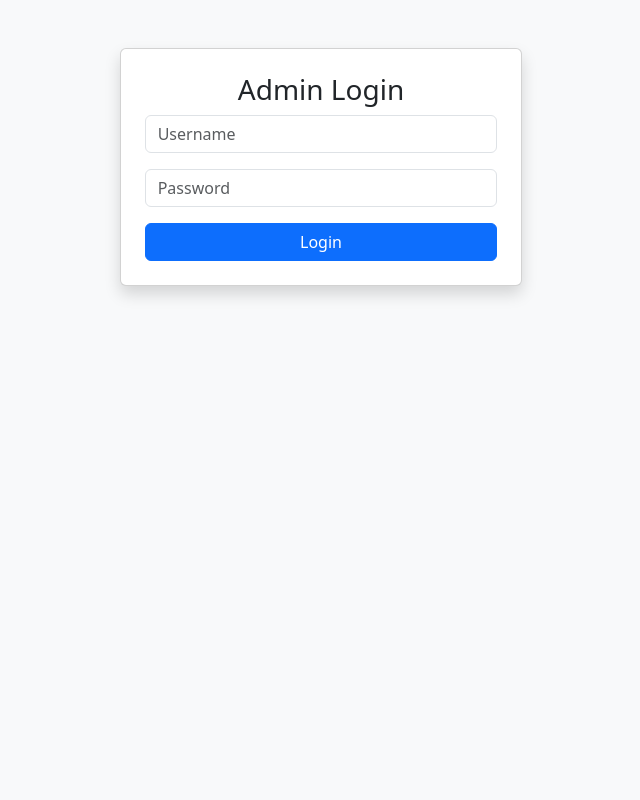
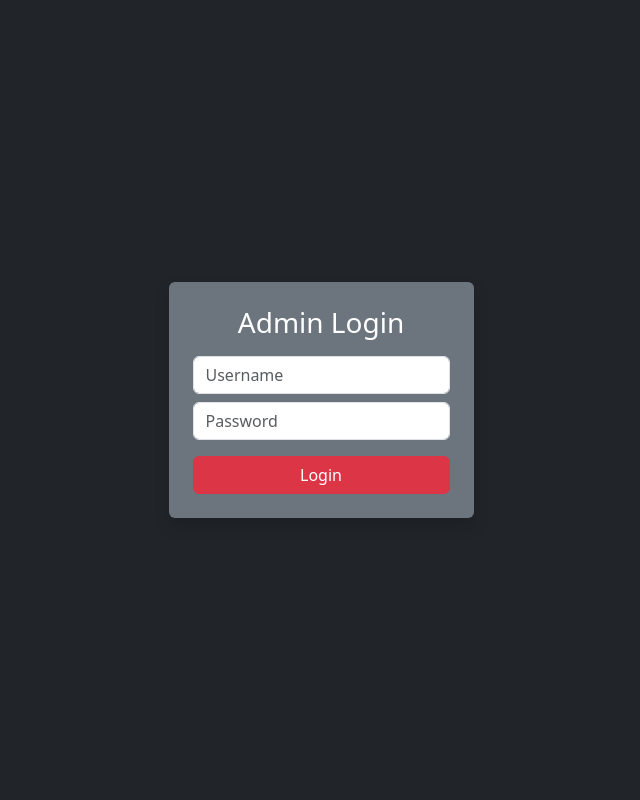
Before and after one commit to Naveentm16/ration-system, a Flask app: page /login in a window 1280 px wide. Shown: the whole page, without its empty margins (319-959 px from the left). Run offline with Flask 3, Linux system fonts and the light colour scheme.

Commit message:
Update login.html

```diff
--- a/templates/login.html
+++ b/templates/login.html
@@ -5,19 +5,16 @@
 <link href="https://cdn.jsdelivr.net/npm/bootstrap@5.3.2/dist/css/bootstrap.min.css" rel="stylesheet">
 </head>
 
-<body class="bg-light">
-<div class="container mt-5 col-md-4">
+<body class="bg-dark text-white d-flex justify-content-center align-items-center vh-100">
 
-<div class="card p-4 shadow">
-<h3 class="text-center">Admin Login</h3>
+<form method="POST" class="bg-secondary p-4 rounded shadow">
+<h3 class="mb-3 text-center">Admin Login</h3>
 
-<form method="POST">
-<input name="username" class="form-control mb-3" placeholder="Username">
+<input name="username" class="form-control mb-2" placeholder="Username">
 <input name="password" type="password" class="form-control mb-3" placeholder="Password">
-<button class="btn btn-primary w-100">Login</button>
+
+<button class="btn btn-danger w-100">Login</button>
 </form>
 
-</div>
-</div>
 </body>
 </html>
```
